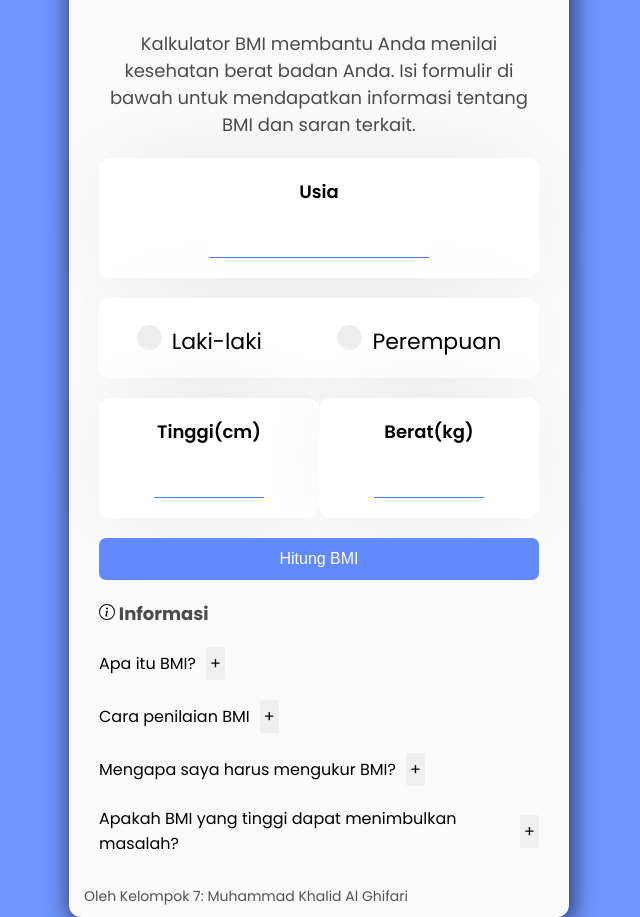
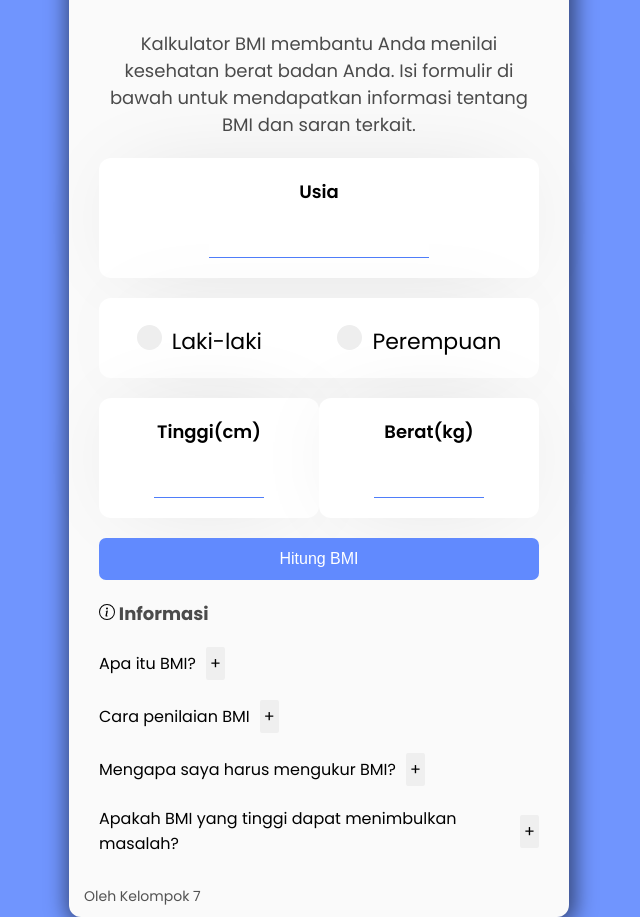
Before and after one commit to khalidalghifarii/POPL-Kelompok7-KalkulatorBMI, a plain HTML site: page index.html in a window 1280 px wide. Shown: the part 85-1002 px from the top of the page, without its empty margins (321-961 px from the left). Drawn offline with Linux system fonts and the light colour scheme.

Commit message:
Update index.html

```diff
--- a/index.html
+++ b/index.html
@@ -95,7 +95,7 @@
 
         </div>
         <div class="footer">
-          <span class="footer-text">Oleh Kelompok 7: Muhammad Khalid Al Ghifari</span>
+          <span class="footer-text">Oleh Kelompok 7</span>
         </div>
       </div>
     </div>
```
